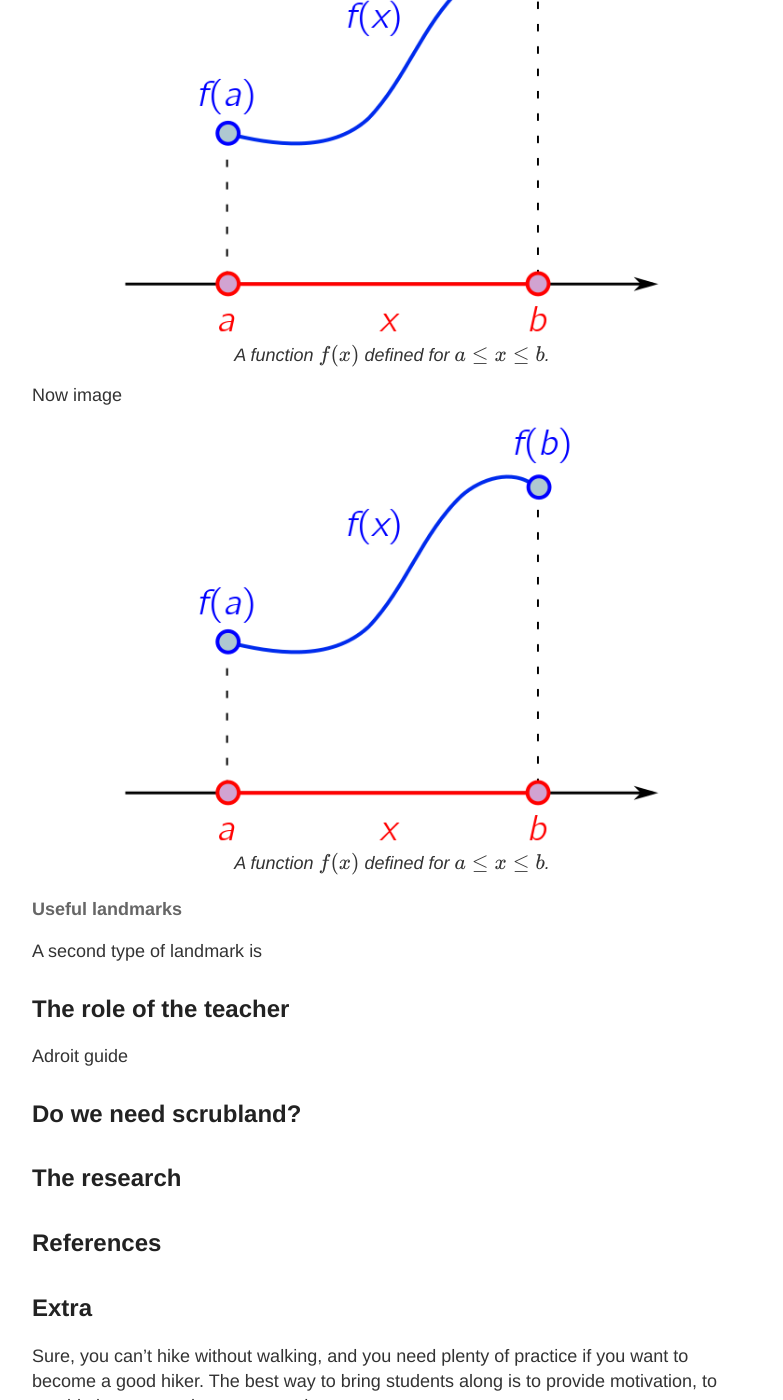
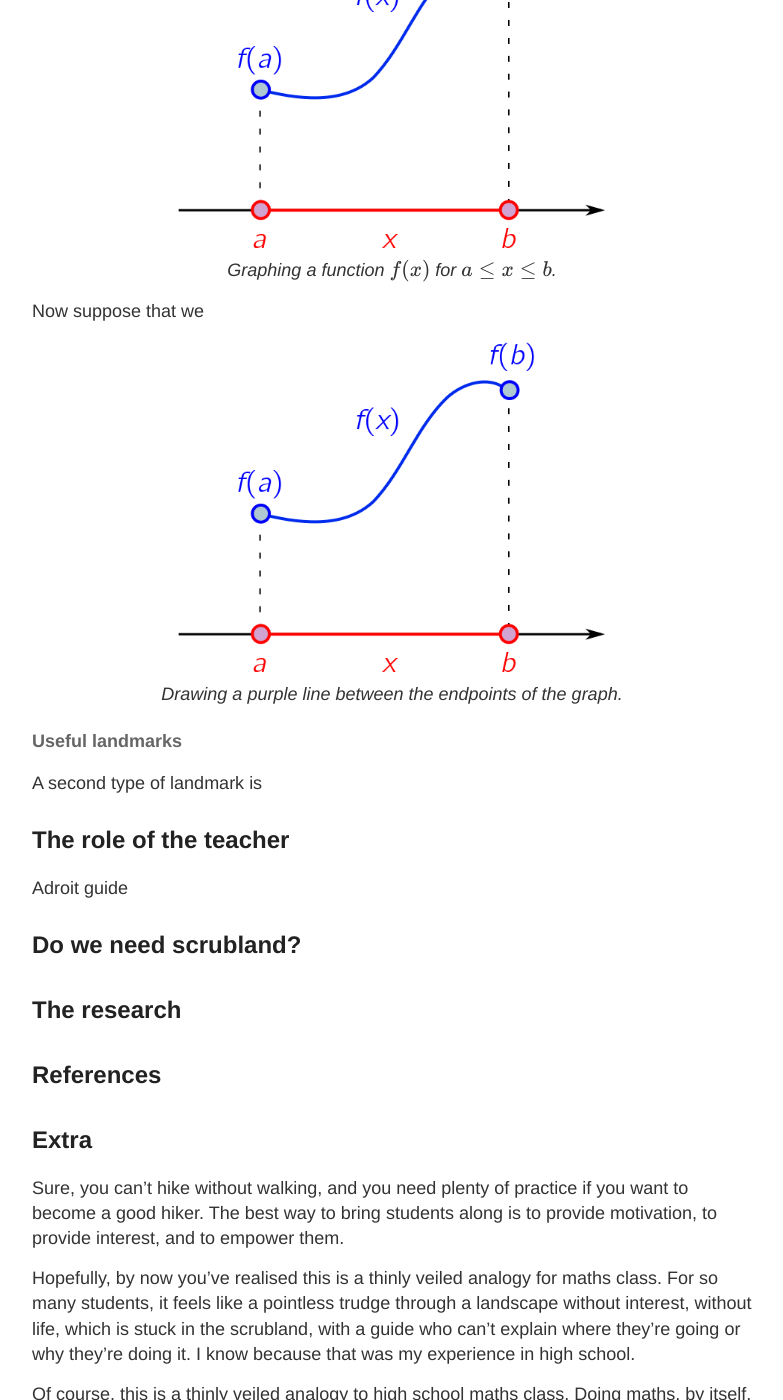
Before and after one commit to hapax/hapax.github.io, a Jekyll site: the page built from assets/teaching.md, in a window 1280 px wide and 1400 px high, scrolled down 3828 px. Shown: the whole window, without its empty margins (248-1031 px from the left). Built offline with Jekyll 4.4.1, drawn with Linux system fonts in a browser that asks for light colours; our own code applies the rules of GitHub Pages for plain Markdown files; formulas are drawn with MathJax 3; a script that is not in the unit is left out.

Commit message:
Add mvt2

```diff
--- a/assets/teaching.md
+++ b/assets/teaching.md
@@ -183,19 +183,19 @@
 
 <figure>
     <div style="text-align:center"><img src ="/images/posts/mvt1.png"
-    width="75%" />
-		    <figcaption><i>A function $f(x)$ defined for $a \leq x
+    width="60%" />
+		    <figcaption><i>Graphing a function $f(x)$ for $a \leq x
     \leq b$.</i></figcaption>
 	</div>
 	</figure>
 
-Now image
+Now suppose that we
 
 <figure>
     <div style="text-align:center"><img src ="/images/posts/mvt1.png"
-    width="75%" />
-		    <figcaption><i>A function $f(x)$ defined for $a \leq x
-    \leq b$.</i></figcaption>
+    width="60%" />
+		    <figcaption><i>Drawing a purple line between the endpoints
+    of the graph.</i></figcaption>
 	</div>
 	</figure>
 
```
Also changed, not shown: images/posts/mvt2.png (added), 1 other file.
